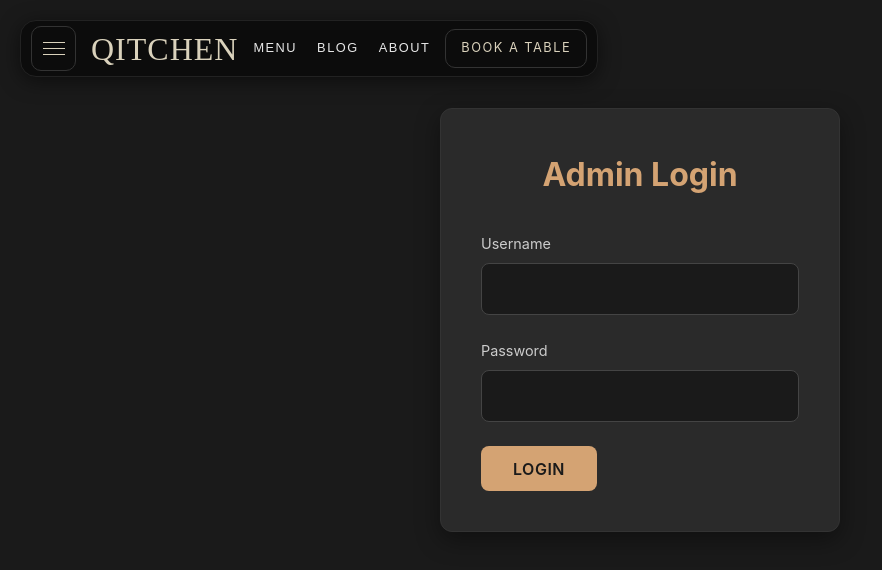
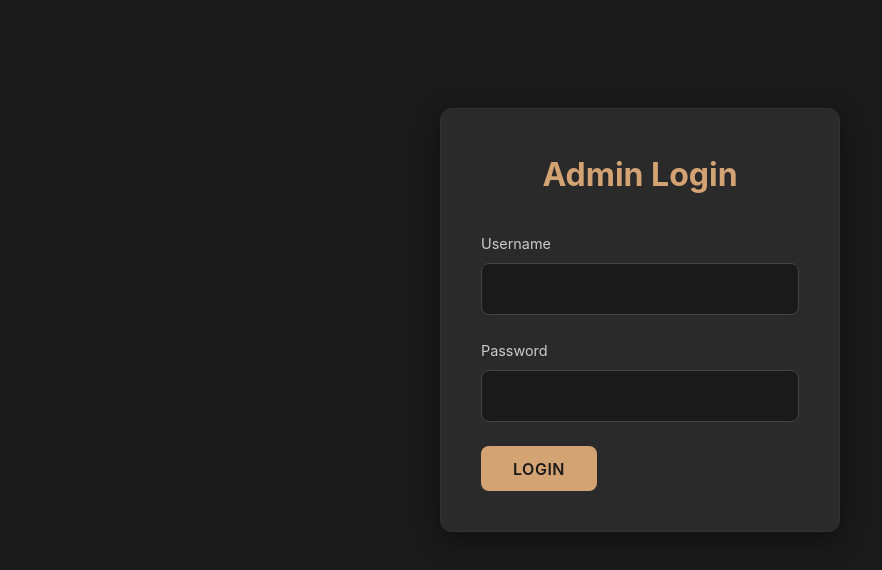
Before and after one commit to sreejithjpillai123/Qitchen, a Next.js app in the folder frontend/: page /admin/login in a window 1280 px wide. Shown: the top 570 px of the page, without its empty margins (0-882 px from the left). Built offline with nearby package versions, Linux system fonts and the light colour scheme; no server answers.

Commit message:
Remove navbar from admin pages

```diff
--- /dev/null
+++ b/frontend/app/LayoutBody.js
@@ -0,0 +1,17 @@
+'use client';
+import { usePathname } from 'next/navigation';
+import Navbar from "../components/Navbar";
+
+export default function LayoutBody({ children }) {
+    const pathname = usePathname();
+    const isAdmin = pathname.startsWith('/admin');
+
+    return (
+        <body>
+            {!isAdmin && <Navbar />}
+            <main style={{ minHeight: '80vh' }}>
+                {children}
+            </main>
+        </body>
+    );
+}
--- a/frontend/app/layout.js
+++ b/frontend/app/layout.js
@@ -1,5 +1,6 @@
 import Navbar from "../components/Navbar";
 import "./globals.css";
+import LayoutBody from "./LayoutBody";
 
 export const metadata = {
   title: "Gourmet Restaurant",
@@ -9,13 +10,9 @@ export const metadata = {
 export default function RootLayout({ children }) {
   return (
     <html lang="en">
-      <body>
-        <Navbar />
-        <main style={{ minHeight: '80vh' }}>
-          {children}
-        </main>
-
-      </body>
+      <LayoutBody>
+        {children}
+      </LayoutBody>
     </html>
   );
 }
```
